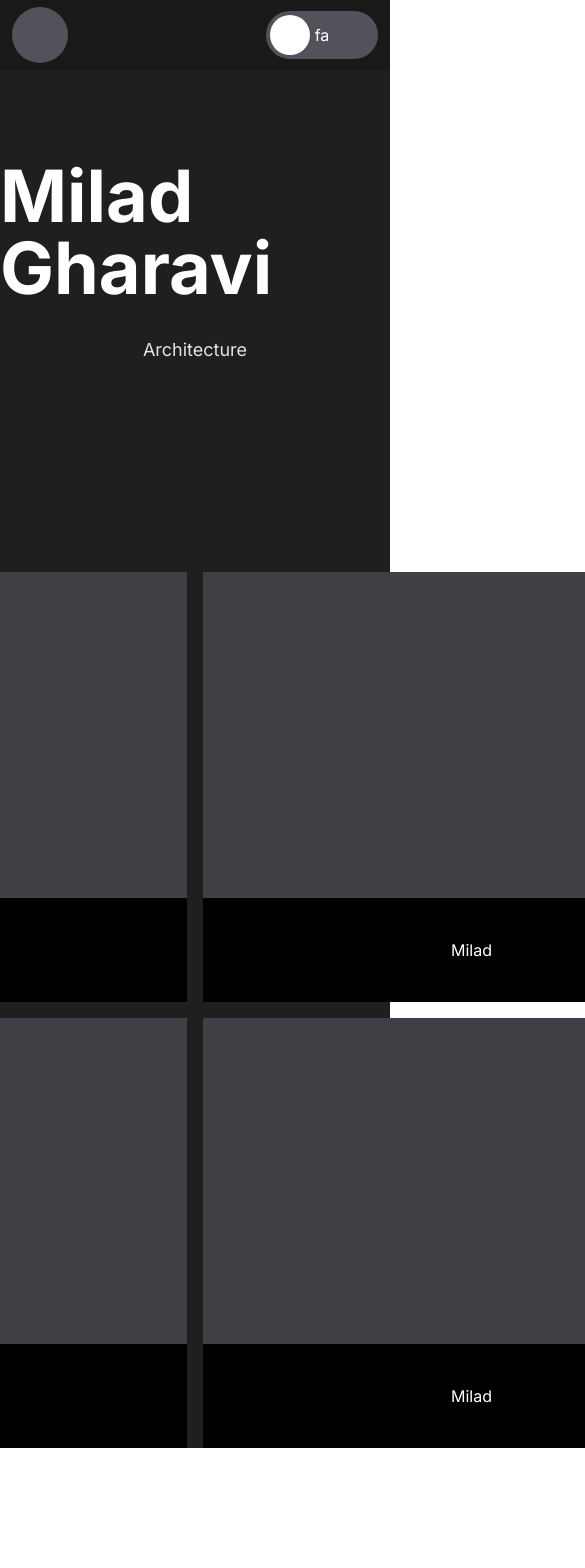
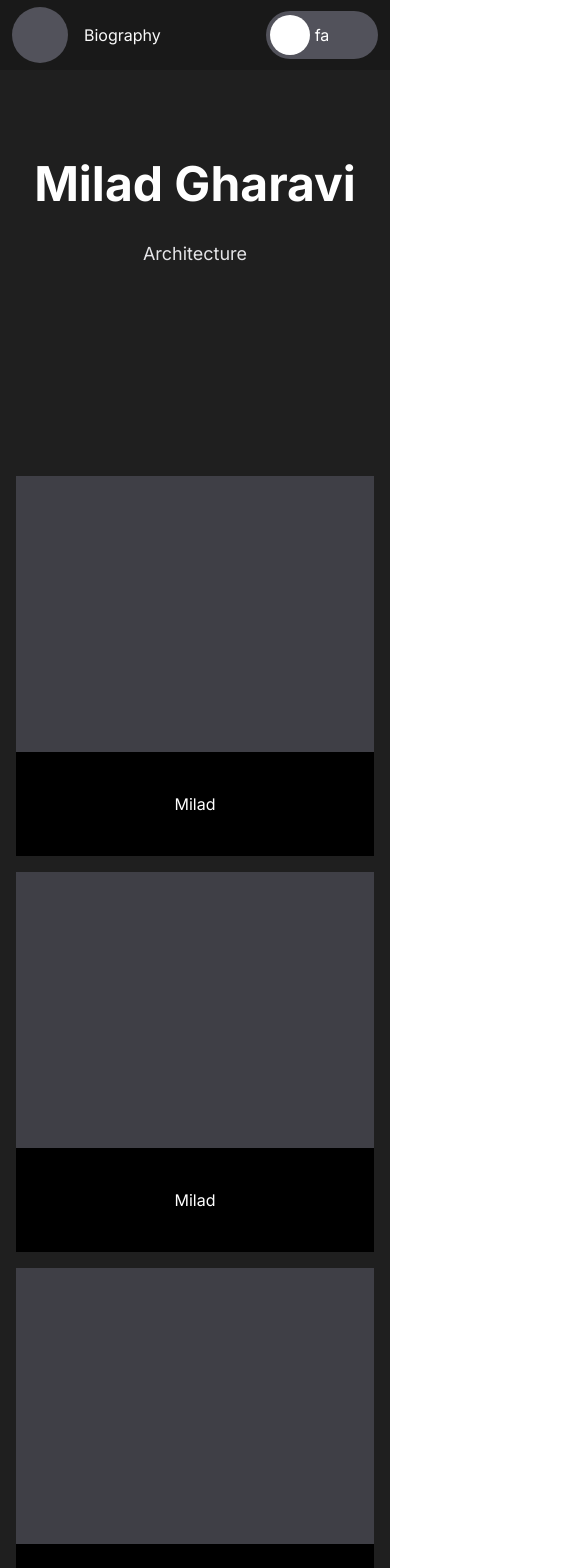
Before and after one commit to Omid-Gharavi/milad-portfolio, a Next.js app: page / in a window 390 px wide. Shown: the top 1568 px of the page, 585 px wide, since content can reach past the window. Before the commit the page ends 1448 px from the top, so only its background shows below. Built offline with nearby package versions, Linux system fonts and the light colour scheme.

Commit message:
responsive

```diff
--- a/src/app/globals.css
+++ b/src/app/globals.css
@@ -4,4 +4,5 @@
 
 html {
     scroll-behavior: auto;
+    user-select: none;
 }
--- a/src/components/header/Header.jsx
+++ b/src/components/header/Header.jsx
@@ -7,10 +7,11 @@ const Header = () => {
 
     return (
         <div className='fixed top-0 z-50 w-full h-[70px] bg-[#191919] flex items-center justify-between px-3'>
-            <div>
+            <div className='flex items-center gap-4 cursor-pointer'>
                 <div className='w-14 h-14 rounded-full bg-zinc-600'>
                     {/* <Image src={''} alt='profile' /> */}
                 </div>
+                <p className='text-zinc-50'>Biography</p>
             </div>
             <div
                 className='relative cursor-pointer w-28 h-12 rounded-3xl bg-zinc-600 flex justify-between items-center'
--- a/src/components/hero/Hero.jsx
+++ b/src/components/hero/Hero.jsx
@@ -27,7 +27,7 @@ const Hero = () => {
 
     return (
         <div className='sticky top-0 pt-40 flex flex-col items-center' style={styles}>
-            <p className={`text-7xl font-bold text-white`}>Milad Gharavi</p>
+            <p className={`text-7xl font-bold text-white max-lg:text-5xl`}>Milad Gharavi</p>
             <p className={`mt-8 text-zinc-200 text-lg`}>Architecture</p>
         </div>
     )
--- a/src/components/samples/Sample.jsx
+++ b/src/components/samples/Sample.jsx
@@ -4,10 +4,10 @@ import React from 'react'
 
 const Sample = () => {
     return (
-        <div className='bg-[#1f1f1f] relative mt-52 grid justify-center grid-cols-[537px_537px] gap-4'>
+        <div className='bg-[#1f1f1f] relative mt-52 grid justify-center grid-cols-[537px_537px] max-xl:grid-cols-[minmax(0,537px)] gap-4 max-lg:px-4'>
             {
                 lists.map((list, index) => (
-                    <Link href={`/sample/${index + 1}`} key={index + 1} className='bg-zinc-700 h-[430px] flex flex-col'>
+                    <Link href={`/sample/${index + 1}`} key={index + 1} className='bg-zinc-700 h-[430px] max-lg:h-[380px] flex flex-col'>
                         {/* <Image src={list.img} alt="img" /> */}
                         <div className='bg-black mt-auto text-white py-10 flex justify-center'>{list.text}</div>
                     </Link>
```
